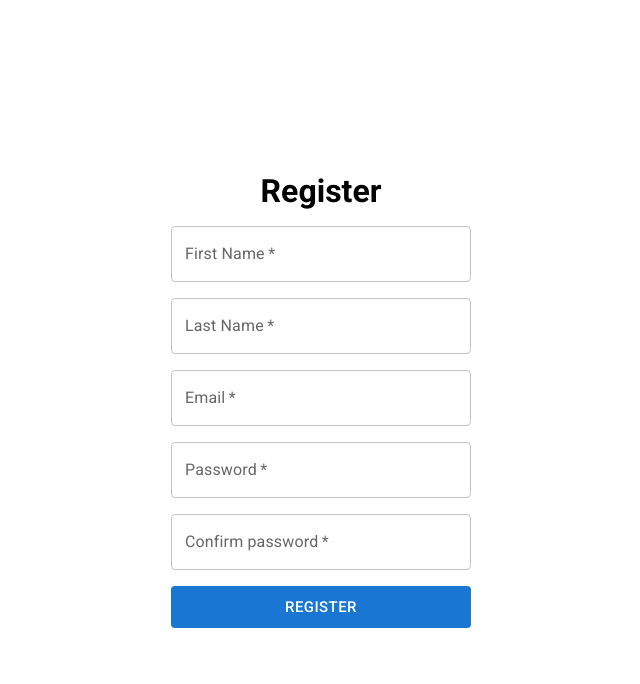
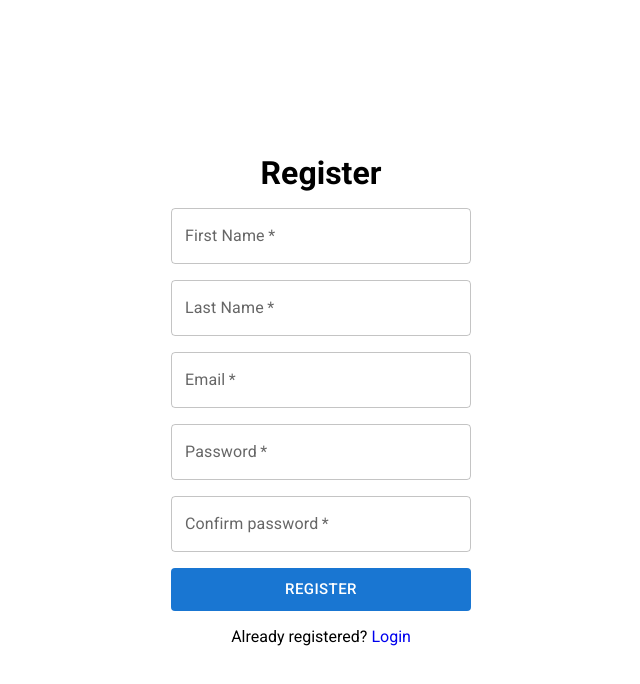
Before and after one commit to nicopicchio/training-log-client, a React (Create React App) app: page /register in a window 1280 px wide. Shown: the top 684 px of the page, without its empty margins (319-959 px from the left). Built offline with nearby package versions, Linux system fonts and the light colour scheme.

Commit message:
render error if email already exist in db

```diff
--- a/src/App.css
+++ b/src/App.css
@@ -6,7 +6,8 @@
 }
 
 h1,
-#failed-login-error {
+p,
+#failed-login-register-error {
   text-align: center;
 }
 
@@ -17,8 +18,9 @@ h1,
   align-items: center;
 }
 
-#failed-login-error {
+#failed-login-register-error {
   color: red;
+  font-weight: bold;
 }
 
 .homepage-container {
@@ -39,3 +41,8 @@ h1,
   gap: 1rem;
   width: 100%;
 }
+
+.links {
+  text-decoration: none;
+  color: ;
+}
--- a/src/components/LoginForm.js
+++ b/src/components/LoginForm.js
@@ -2,14 +2,12 @@ import '../App.css';
 import axios from 'axios';
 import { TextField, Button } from '@mui/material';
 import { useState } from 'react';
-import { useNavigate } from 'react-router-dom';
+import { Link, useNavigate } from 'react-router-dom';
 
 const emptyForm = {
 	email: '',
 	password: '',
 };
-
-const failedLoginMessage = 'Invalid email and/or password!';
 
 const loginRoute = 'http://localhost:4000/user/login';
 
@@ -37,11 +35,8 @@ function LoginForm({ setLoggedUser }) {
 				}
 			})
 			.catch((err) => {
-				if (err) {
-					console.log('error: ', err);
-					const errorMessage = err.response.data;
-					setFailedLogin(errorMessage);
-				}
+				const errorMessage = err.response.data;
+				setFailedLogin(errorMessage);
 			});
 	};
 
@@ -53,9 +48,14 @@ function LoginForm({ setLoggedUser }) {
 	return (
 		<div className='register-login-form-container'>
 			<h1>Login</h1>
-			{failedLogin && <p id='failed-login-error'>{failedLogin}</p>}
+			{failedLogin && <p id='failed-login-register-error'>{failedLogin}</p>}
 			<form className='register-login-form' onSubmit={onLoginFormSubmit}>
-				<TextField name='email' label='Email' onChange={onLoginFormChange} required/>
+				<TextField
+					name='email'
+					label='Email'
+					onChange={onLoginFormChange}
+					required
+				/>
 				<TextField
 					name='password'
 					type='password'
@@ -67,6 +67,7 @@ function LoginForm({ setLoggedUser }) {
 					Login
 				</Button>
 			</form>
+			<p>Not registered yet? <Link to='/register' className='links'>Register</Link></p>
 		</div>
 	);
 }
--- a/src/components/RegisterForm.js
+++ b/src/components/RegisterForm.js
@@ -2,7 +2,7 @@ import '../App.css';
 import axios from 'axios';
 import { TextField, Button } from '@mui/material';
 import { useState } from 'react';
-import { useNavigate } from 'react-router-dom';
+import { Link, useNavigate } from 'react-router-dom';
 
 const emptyForm = {
 	firstName: '',
@@ -16,6 +16,7 @@ const registerRoute = 'http://localhost:4000/user/register';
 
 function RegisterForm() {
 	const [registerData, setRegisterData] = useState(emptyForm);
+	const [failedRegister, setFailedRegister] = useState(false);
 	const navigate = useNavigate();
 
 	const onRegisterFormChange = (e) => {
@@ -33,14 +34,13 @@ function RegisterForm() {
 					password: registerData.password,
 				})
 				.then((res) => {
-					if (res.status === 200) {
+					if (res.status === 201) {
 						navigate('/login');
 					}
 				})
 				.catch((err) => {
-					if (err) {
-						console.log('error: ', err.response.data);
-					}
+					const errorMessage = err.response.data;
+					setFailedRegister(errorMessage);
 				});
 		}
 	};
@@ -53,6 +53,9 @@ function RegisterForm() {
 	return (
 		<div className='register-login-form-container'>
 			<h1>Register</h1>
+			{failedRegister && (
+				<p id='failed-login-register-error'>{failedRegister}</p>
+			)}
 			<form className='register-login-form' onSubmit={onRegisterFormSubmit}>
 				<TextField
 					type='text'
@@ -93,6 +96,7 @@ function RegisterForm() {
 					Register
 				</Button>
 			</form>
+			<p>Already registered? <Link to='/login' className='links'>Login</Link></p>
 		</div>
 	);
 }
```
Also changed, not shown: src/App.js (+8 -5 lines).
